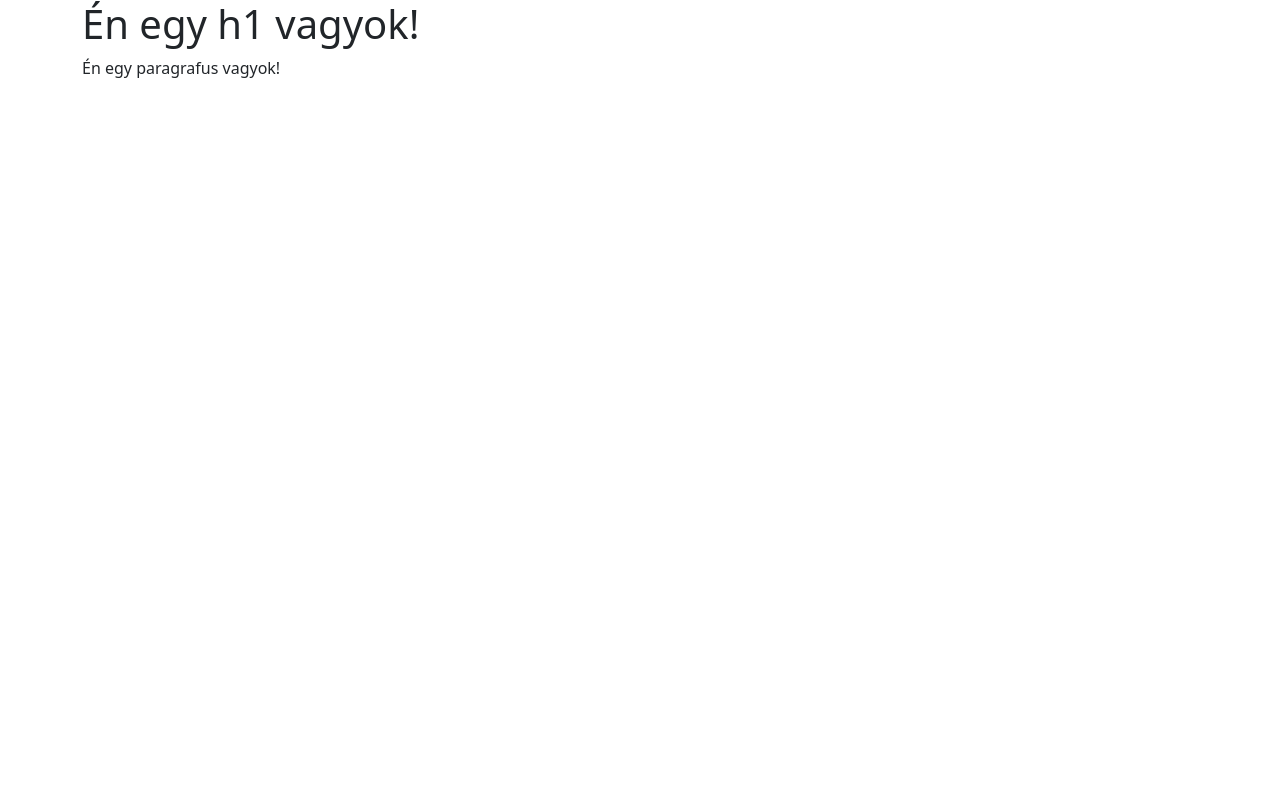
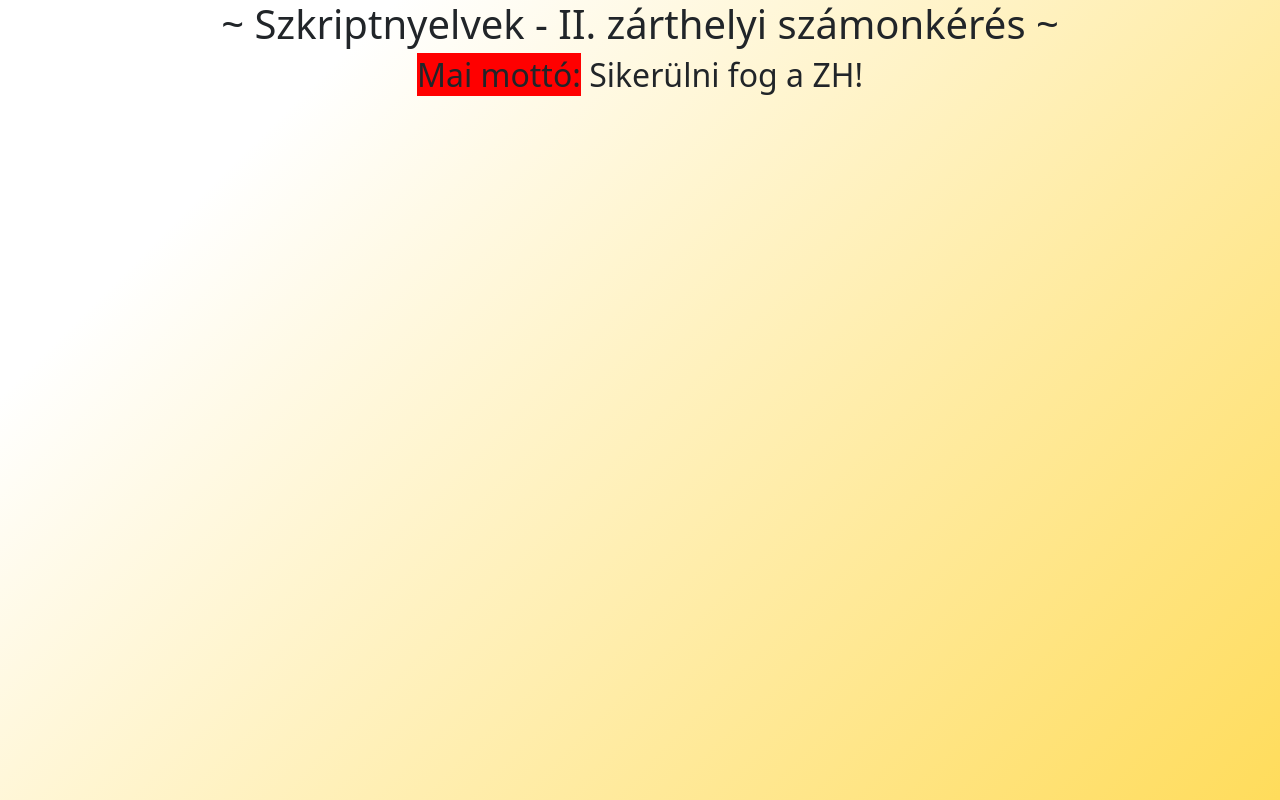
Before and after one commit to suvicsabika/suvicsabika.github.io, a plain HTML site: page index.html in a window 1280 px wide. Drawn offline with nearby package versions, Linux system fonts and the light colour scheme.

Commit message:
Update index.html

```diff
--- a/index.html
+++ b/index.html
@@ -4,13 +4,25 @@
         <meta name="viewport" content="width=device-width, initial-scale=1">
         <title>Második ZH</title>
         <link href="https://cdn.jsdelivr.net/npm/bootstrap@5.2.3/dist/css/bootstrap.min.css" rel="stylesheet" integrity="sha384-rbsA2VBKQhggwzxH7pPCaAqO46MgnOM80zW1RWuH61DGLwZJEdK2Kadq2F9CUG65" crossorigin="anonymous">
-      </head>
+        <style>
+            body {
+                background: rgb(255,220,91);
+                background: linear-gradient(315deg, rgba(255,220,91,1) 0%, rgba(255,255,255,1) 81%);
+            }
+            .center {
+                text-align: center;
+            }
+            .piros {
+                background-color: red;
+            }
+        </style>
+    </head>
     <body>
         <div class="container">
             <div class="row">
-                <div class="col-12">
-                    <h1>Én egy h1 vagyok!</h1>
-                    <p>Én egy paragrafus vagyok!</p>
+                <div class="col-12 center">
+                    <h1>~ Szkriptnyelvek - II. zárthelyi számonkérés ~</h1>
+                    <h2><span class="piros">Mai mottó:</span> Sikerülni fog a ZH!</h2>
                 </div>
             </div>
         </div>
```
